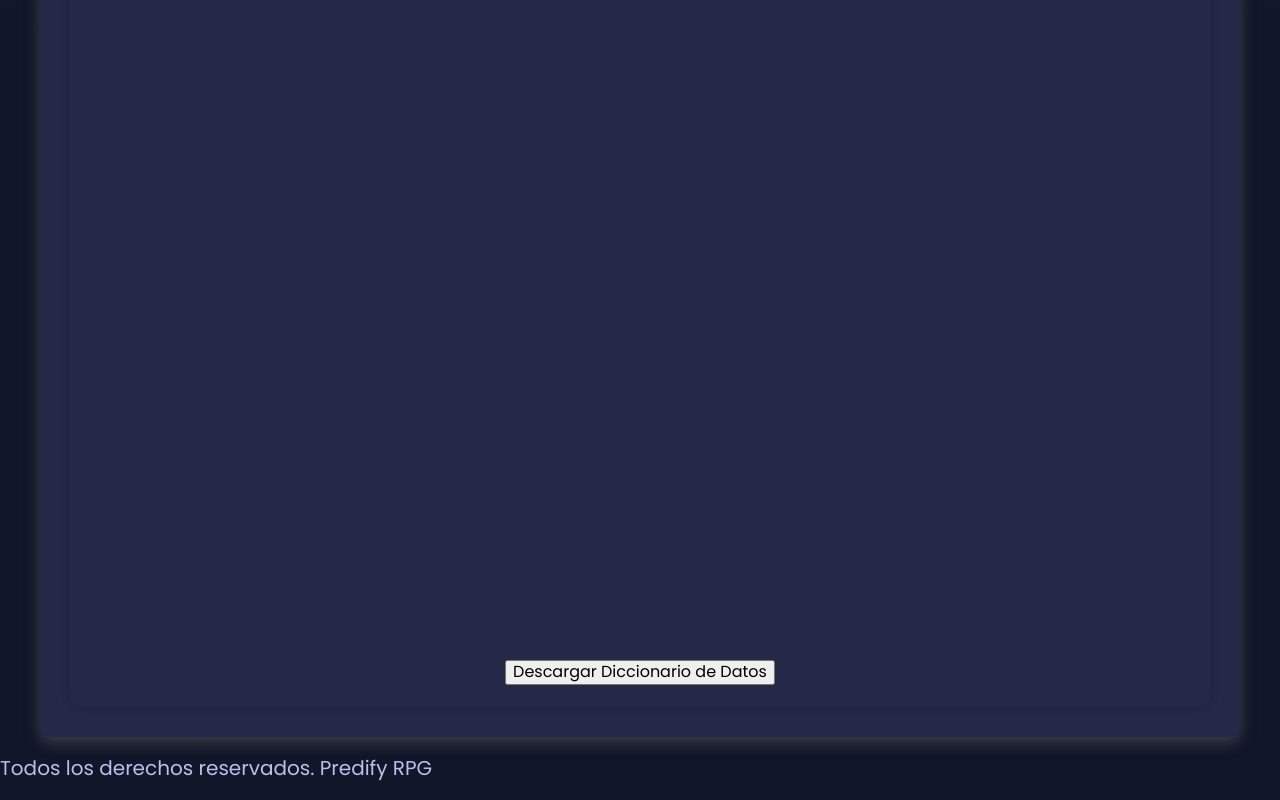
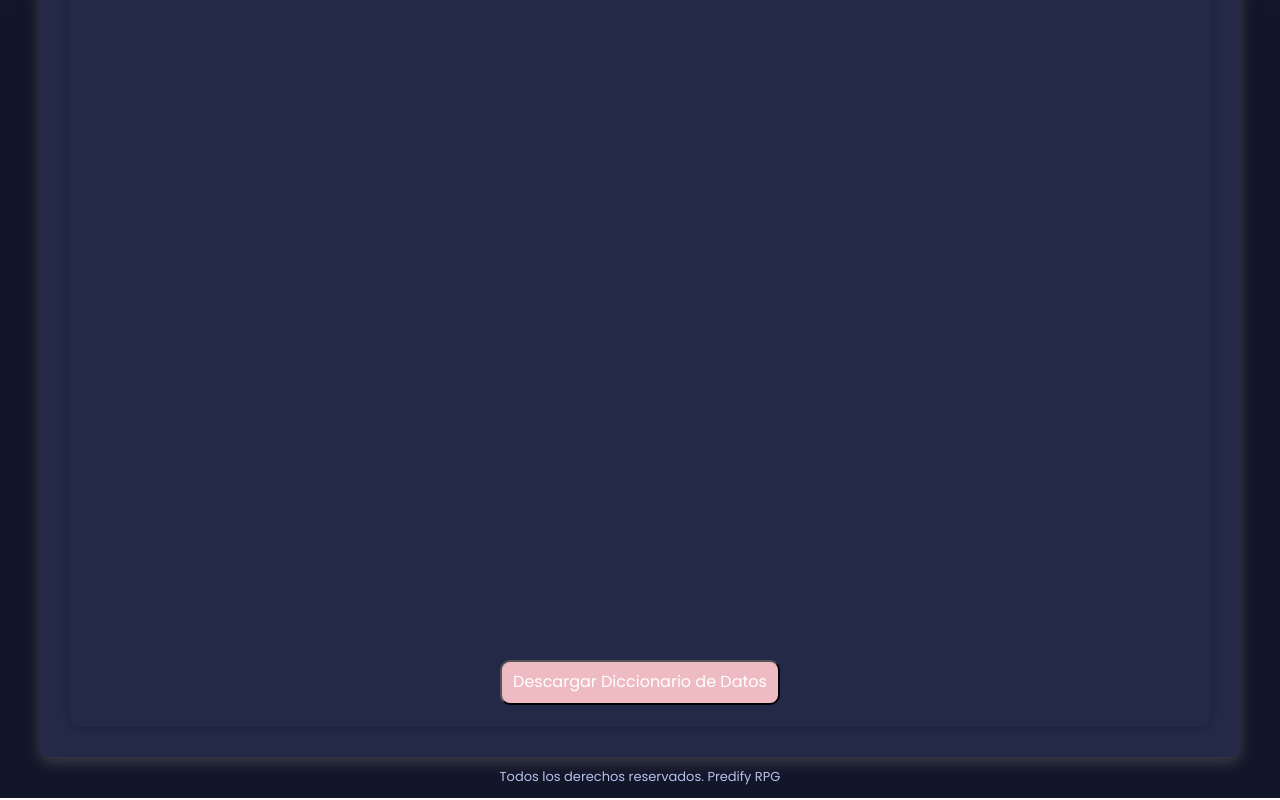
Before and after one commit to GuillermoMora03/freelancer, a website: page pages/AnalisisSistemas.html in a window 1280 px wide. Shown: the part 1747-2547 px from the top of the page. Drawn offline with nearby package versions, Linux system fonts and the light colour scheme; a web font is replaced by a local one.

Commit message:
diciconario add

```diff
--- a/css/styles.css
+++ b/css/styles.css
@@ -586,3 +586,15 @@ li{
       padding: 5px !important; /* Reduce el espaciado para celdas en pantallas más pequeñas */
     }
   }
+
+
+  /* Analisis */
+  .btn-Diccionario{
+    background:  var(--primario);
+    color: var(--secundario);
+    font-size: 1.6rem; /* Tamaño de fuente más grande */
+    padding: 1.1rem; /* Mayor espacio interior */
+    border-radius: 10px; /* Bordes redondeados */
+    cursor: pointer;
+    font-family: "Poppins";
+  }
--- a/pages/AnalisisSistemas.html
+++ b/pages/AnalisisSistemas.html
@@ -57,13 +57,15 @@
             <h3>Diccionario de datos</h3>
             <section class="servicio">
                 <img src="../image/Diccionario.png" alt="Diccionario de datos" class="dc1">
-                <button class="btn-Diccionario">Descargar Diccionario de Datos</button>
+                <a href="../Document/Diccionario de datos.pdf" target="_blank">
+                    <button class="btn-Diccionario">Descargar Diccionario de Datos</button>
+                  </a>
             </section>
 
         </div> <!--.Diccionario-->
     </main>
-    <footer class="footer">
-        <p>Todos los derechos reservados. Predify RPG</p>
+    <footer>
+        <p  class="footer">Todos los derechos reservados. Predify RPG</p>
     </footer>
 
      <!--========== SCROLL UP ==========-->
```
Also changed, not shown: 1 other file.
